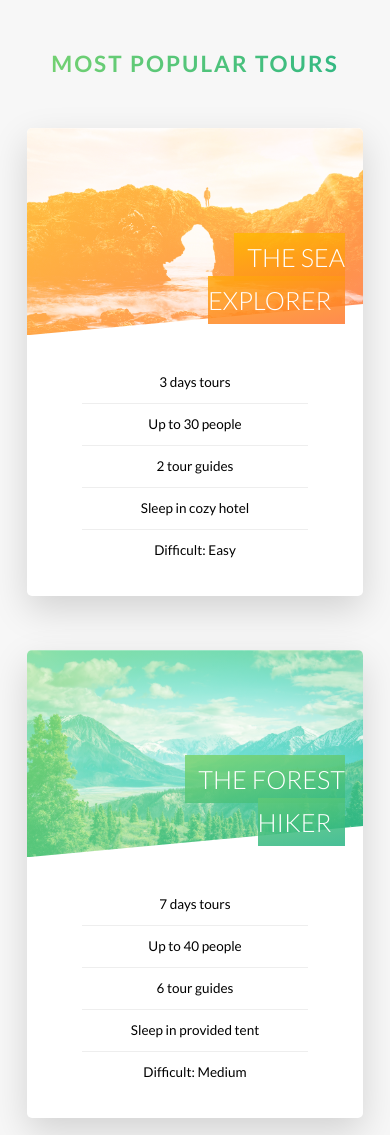
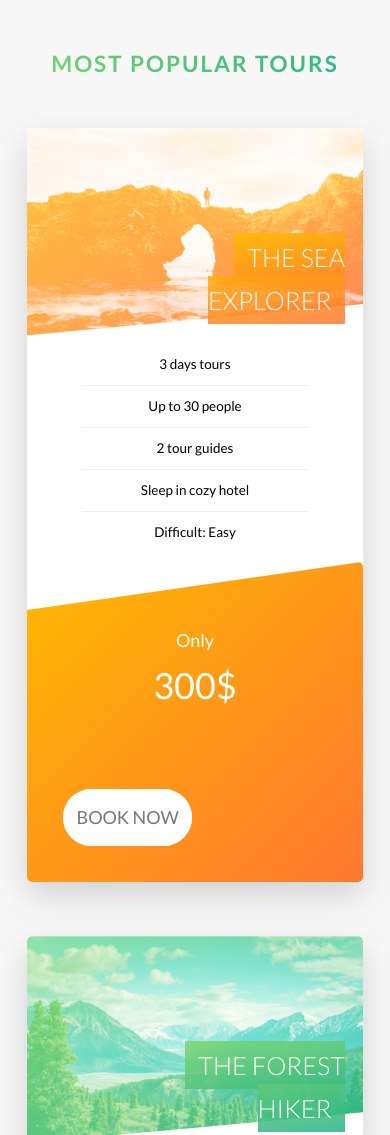
Before and after one commit to Phonekham/Advanced-CSS-and-SASS, a website: page index.html in a window 390 px wide. Shown: the part 2740-3875 px from the top of the page. Drawn offline with Linux system fonts and the light colour scheme.

Commit message:
Media Queries - Tours Stories and Booking Sections

```diff
--- a/sass/components/_card.scss
+++ b/sass/components/_card.scss
@@ -145,4 +145,41 @@
     text-align: center;
     margin-bottom: 8rem;
   }
+  @include respond(tab-port) {
+    height: auto;
+    border-radius: 3px;
+    background-color: $color-white;
+    box-shadow: 0 1.5rem 4rem rgba($color-black, 0.15);
+    &__side {
+      height: auto;
+      position: relative;
+      box-shadow: none;
+      &--back {
+        transform: rotateY(0);
+        clip-path: polygon(0 15%, 100% 0, 100% 100%, 0 100%);
+      }
+    }
+    &:hover &__side--front {
+      transform: rotateY(0);
+    }
+    &__details {
+      padding: 1rem 3rem;
+    }
+    // Back side
+    &__cta {
+      position: relative;
+      top: 0;
+      left: 0;
+      width: 100%;
+      transform: translate(0);
+      padding: 7rem 4rem 4rem 4rem;
+    }
+    &__price-box {
+      text-align: center;
+      margin-bottom: 4 rem;
+    }
+    &__price-value {
+      font-size: 4rem;
+    }
+  }
 }
--- a/sass/components/_form.scss
+++ b/sass/components/_form.scss
@@ -14,6 +14,9 @@
     width: 90%;
     display: block;
     transition: all 0.3s;
+    @include respond(tab-port) {
+      width: 100%;
+    }
     &:focus {
       outline: none;
       box-shadow: 0 1rem 2rem rgba($color-black, 0.1);
@@ -42,6 +45,10 @@
   &__radio-group {
     width: 49%;
     display: inline-block;
+    @include respond(tab-port) {
+      width: 100%;
+      margin-bottom: 1rem;
+    }
   }
   &__radio-input {
     display: none;
--- a/sass/components/_story.scss
+++ b/sass/components/_story.scss
@@ -8,6 +8,14 @@
   padding-left: 9rem;
   font-size: $default-font-size;
   transform: skewX(-12deg);
+  @include respond(tab-port) {
+    width: 100%;
+    padding: 4rem;
+    padding-left: 7rem;
+  }
+  @include respond(phone) {
+    transform: skewX(0);
+  }
   &__shape {
     width: 15rem;
     height: 15rem;
@@ -18,6 +26,9 @@
     clip-path: circle(50% at 50% 50%);
     -webkit-clip-path: circle(50% at 50% 50%);
     transform: translateX(-5rem) skewX(12deg);
+    @include respond(phone) {
+      transform: skewX(0) translateX(-3rem);
+    }
   }
   &__img {
     height: 100%;
@@ -27,6 +38,9 @@
   }
   &__text {
     transform: skewX(12deg);
+    @include respond(phone) {
+      transform: skewX(0);
+    }
   }
   &__caption {
     position: absolute;
--- a/sass/pages/_home.scss
+++ b/sass/pages/_home.scss
@@ -52,10 +52,33 @@
     url(../img/nat-10.jpg);
   background-size: 100%;
   border-radius: 3px;
-  height: 50rem;
   box-shadow: 0 1.5rem 4rem rgba($color-black, 0.15);
+  @include respond(tab-land) {
+    background-image: linear-gradient(
+        105deg,
+        rgba($color-white, 0.9) 0%,
+        rgba($color-white, 0.9) 65%,
+        transparent 65%
+      ),
+      url(../img/nat-10.jpg);
+    background-size: cover;
+  }
+  @include respond(tab-port) {
+    background-image: linear-gradient(
+        to right,
+        rgba($color-white, 0.9) 0%,
+        rgba($color-white, 0.9) 100%
+      ),
+      url(../img/nat-10.jpg);
+  }
   &__form {
     width: 50%;
     padding: 6rem;
+    @include respond(tab-land) {
+      width: 65%;
+    }
+    @include respond(tab-port) {
+      width: 100%;
+    }
   }
 }
```
Also changed, not shown: css/style.css.
